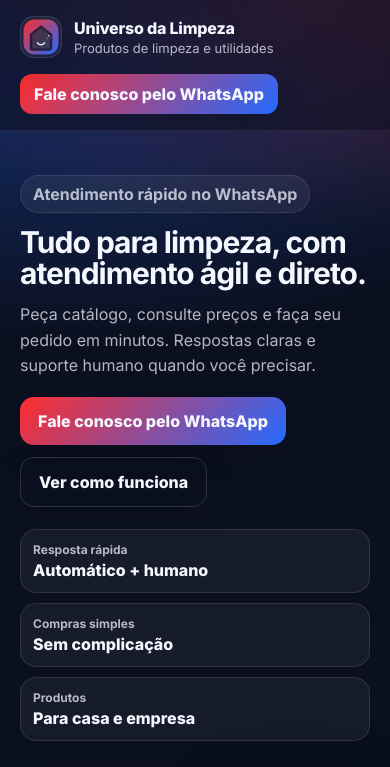
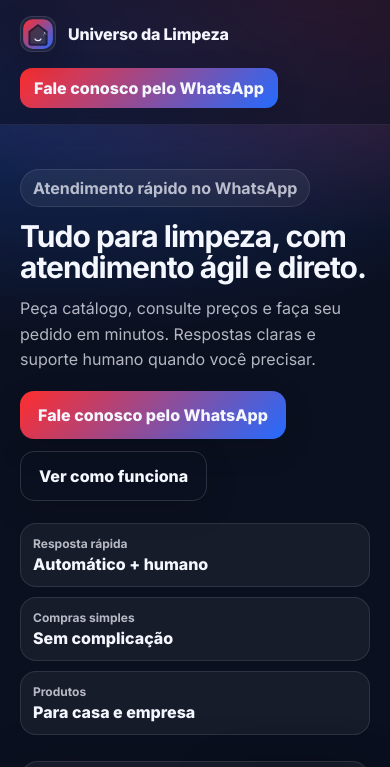
Before and after one commit to filipecosta0/universo-da-limpeza, a website: page public/index.html in a window 390 px wide. Shown: the top 767 px of the page. Drawn offline with Linux system fonts and the light colour scheme.

Commit message:
Improve navbar logo responsiveness

```diff
--- a/public/styles.css
+++ b/public/styles.css
@@ -81,7 +81,7 @@
 }
 
 .brand__img{
-  width: 100%;
+  width: auto;
   height: 100%;
   max-width: 100%;
   max-height: 100%;
@@ -369,7 +369,6 @@
 }
 
 @media (max-width: 980px){
-  .header__inner{ flex-wrap: wrap; }
   .hero__grid{ grid-template-columns: 1fr; }
   .nav{ display:none; }
   .trust{ grid-template-columns: 1fr; }
@@ -378,3 +377,8 @@
   .footer__grid{ grid-template-columns: 1fr; }
   .cta-band{ flex-direction: column; align-items: flex-start; }
 }
+
+@media (max-width: 520px){
+  .brand__logo{ width: 36px; height: 36px; border-radius: 12px; }
+  .brand__text span{ display: none; }
+}
```
